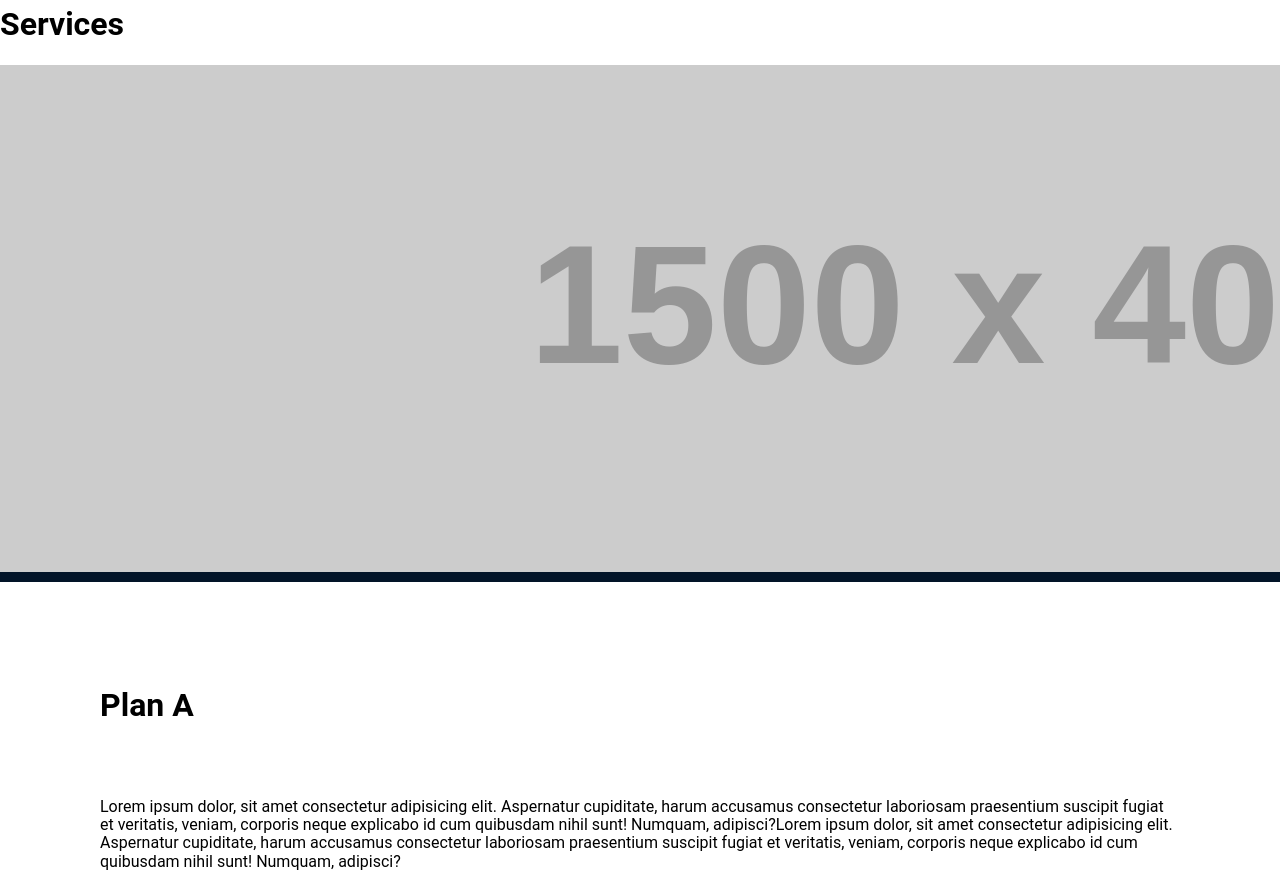
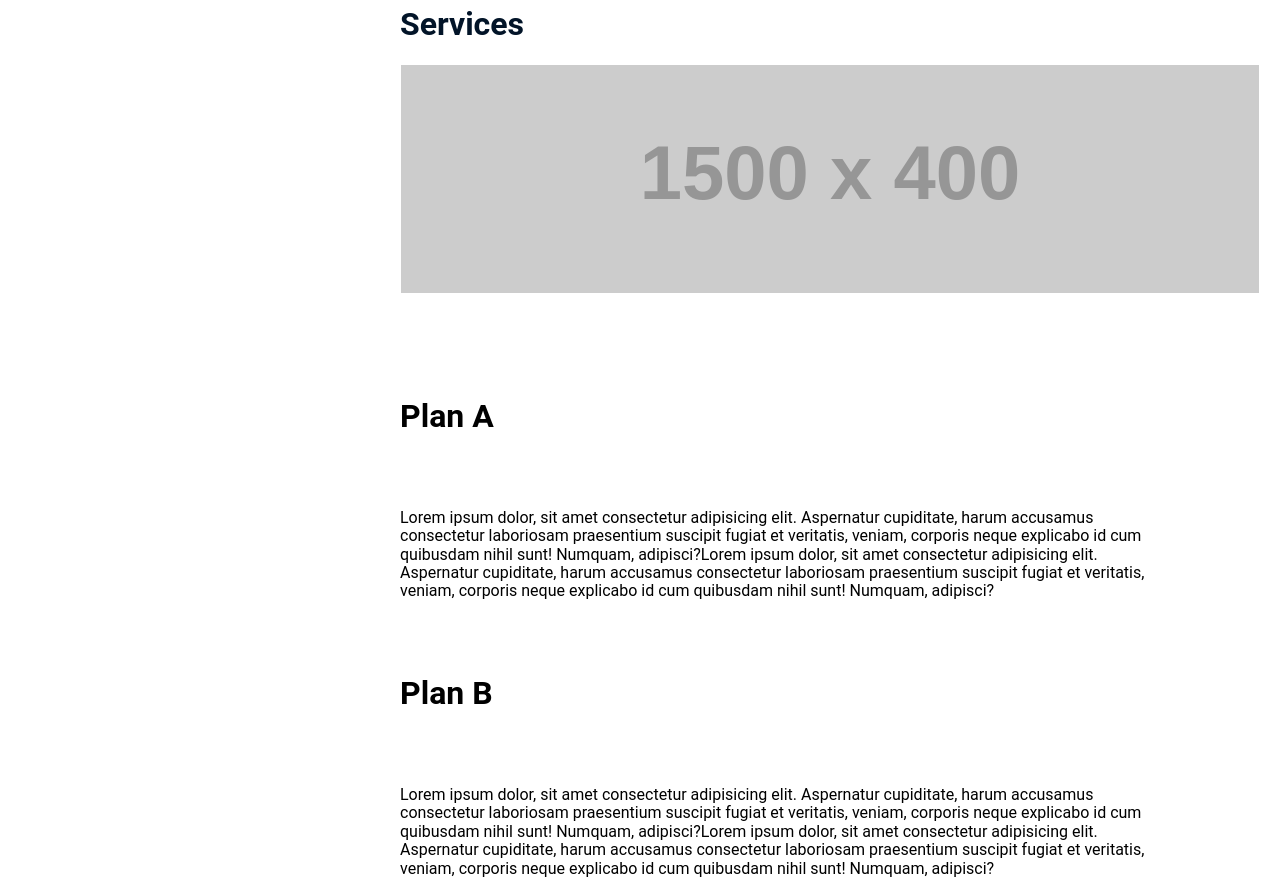
Before and after one commit to DanSam5K/Build-a-Web-Page, a plain HTML site: page services.html in a window 1280 px wide. Shown: the part 85-972 px from the top of the page. Drawn offline with nearby package versions, Linux system fonts and the light colour scheme; placeholder pictures from the web are drawn by us.

Commit message:
style services page with css

```diff
--- a/css/main.css
+++ b/css/main.css
@@ -42,6 +42,24 @@ section#paragraph {
     margin: 100px;
 }
 
+
+/*style service page*/
+h1#page-title {
+    margin-left: 400px;
+    color: #021428;
+}
+
+img#services-slide {
+    margin-left: 401px;
+    width : 67%;
+}
+
+section#services-paragraph {
+    margin: 100px;
+    margin-left: 400px;
+}
+
+
 footer {
     margin-top: 200px;
     background: #021428;
--- a/services.html
+++ b/services.html
@@ -32,12 +32,12 @@
     <h1 id="page-title">Services</h1>
 
 	<section>
-		<img id="slideshow" src="http://via.placeholder.com/1500x400">
+		<img id="services-slide" src="http://via.placeholder.com/1500x400">
 	</section>
 
 
 
-	<section id="paragraph">
+	<section id="services-paragraph">
 
 		<h1>Plan A</h1>
 		<br>
```
